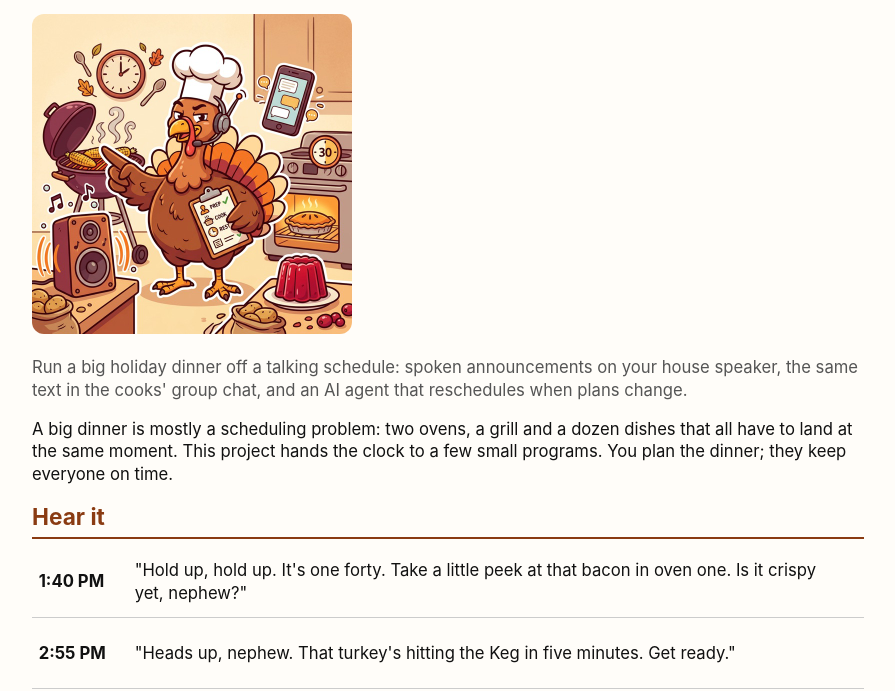
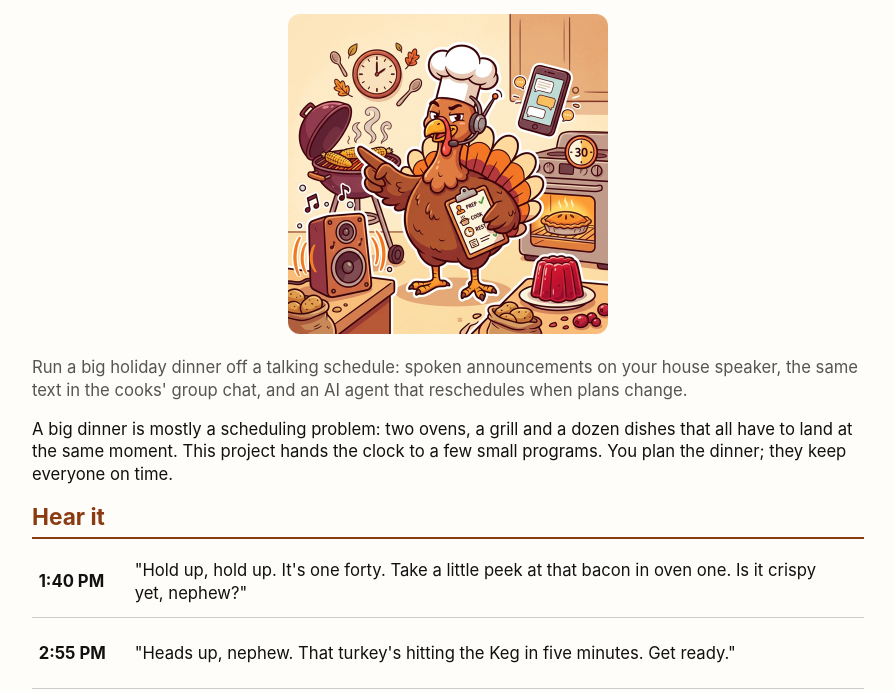
Before and after one commit to michael-ford/thanksgiving-kitchen-agent, a plain HTML site: page docs/index.html in a window 1280 px wide. Shown: the part 94-785 px from the top of the page, without its empty margins (192-1087 px from the left). Drawn offline with Linux system fonts and the light colour scheme.

Commit message:
Centre the avatar

```diff
--- a/docs/index.html
+++ b/docs/index.html
@@ -4,7 +4,7 @@
 <nav class="site"><a href="index.html">Thanksgiving Kitchen Agent</a> · <a href="timeline.html">Example timeline</a> · <a href="recipes.html">Example recipes</a></nav>
 
 <h1>Thanksgiving Kitchen Agent</h1>
-<p><img src="avatar.jpg" alt="Cartoon turkey in a chef's hat and headset, running the kitchen with a clipboard, surrounded by a speaker, a barbecue, an oven and a pie" width="320" style="border-radius:12px"></p>
+<p style="text-align:center"><img src="avatar.jpg" alt="Cartoon turkey in a chef's hat and headset, running the kitchen with a clipboard, surrounded by a speaker, a barbecue, an oven and a pie" width="320" style="border-radius:12px"></p>
 <div class="sub">Run a big holiday dinner off a talking schedule: spoken announcements on your house speaker, the same text in the cooks' group chat, and an AI agent that reschedules when plans change.</div>
 
 <p>A big dinner is mostly a scheduling problem: two ovens, a grill and a dozen dishes that all have to land at the same moment. This project hands the clock to a few small programs. You plan the dinner; they keep everyone on time.</p>
```
Also changed, not shown: 1 other file.
